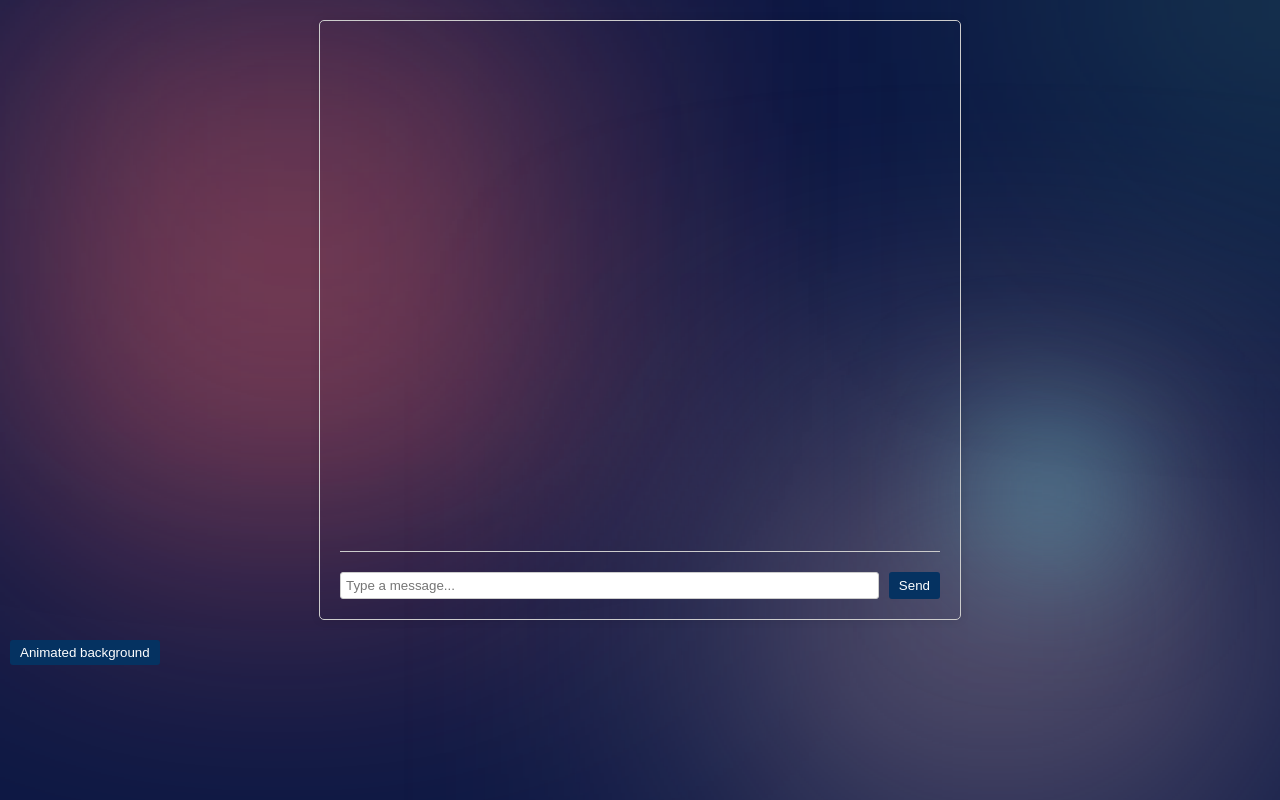
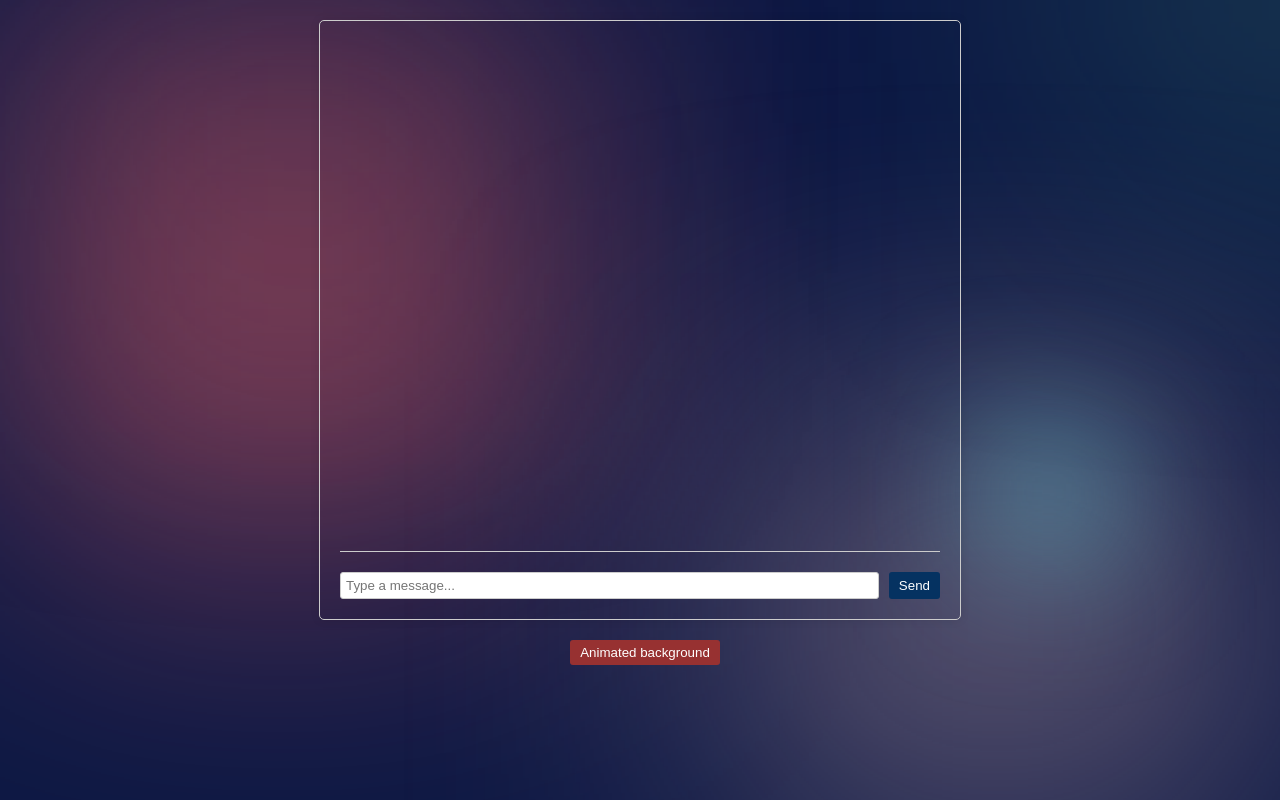
Before and after one commit to vinaytheprogrammer/Chitchat, a website: page public/index.html in a window 1280 px wide. Both pictures are taken after a click on the button "Animated background". Shown: the top 800 px of the page. Drawn offline with Linux system fonts and the light colour scheme.

Commit message:
stylized animation toggle button

```diff
--- a/public/script.js
+++ b/public/script.js
@@ -44,4 +44,5 @@ animationToggle.addEventListener('click', () => {
     for (circle of circles) {
         circle.classList.contains('move') ? circle.classList.remove('move') : circle.classList.add('move');
     }
+    animationToggle.classList.contains('button-off') ? animationToggle.classList.remove('button-off') : animationToggle.classList.add('button-off');
 })
--- a/public/style.css
+++ b/public/style.css
@@ -161,3 +161,19 @@ button:hover {
     margin: 5px 0;
     align-self: flex-start;
 }
+
+
+.ui {
+    width: 100%;
+    display: flex;
+    align-items: center;
+    justify-content: center;
+}
+
+.button-off{
+    background-color: #973131;
+}
+
+.button-off:hover{
+    background-color: #bc3939;
+}
```
